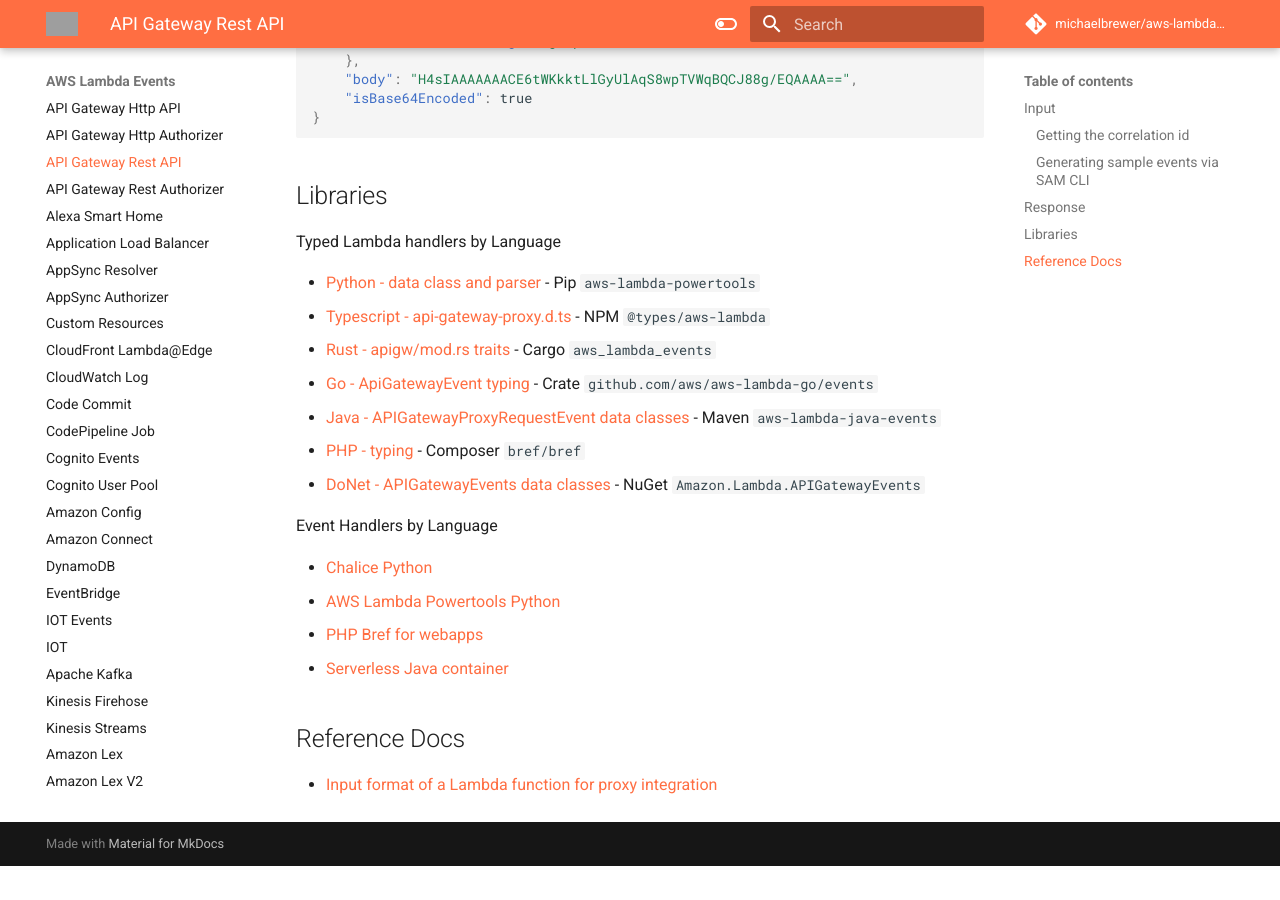
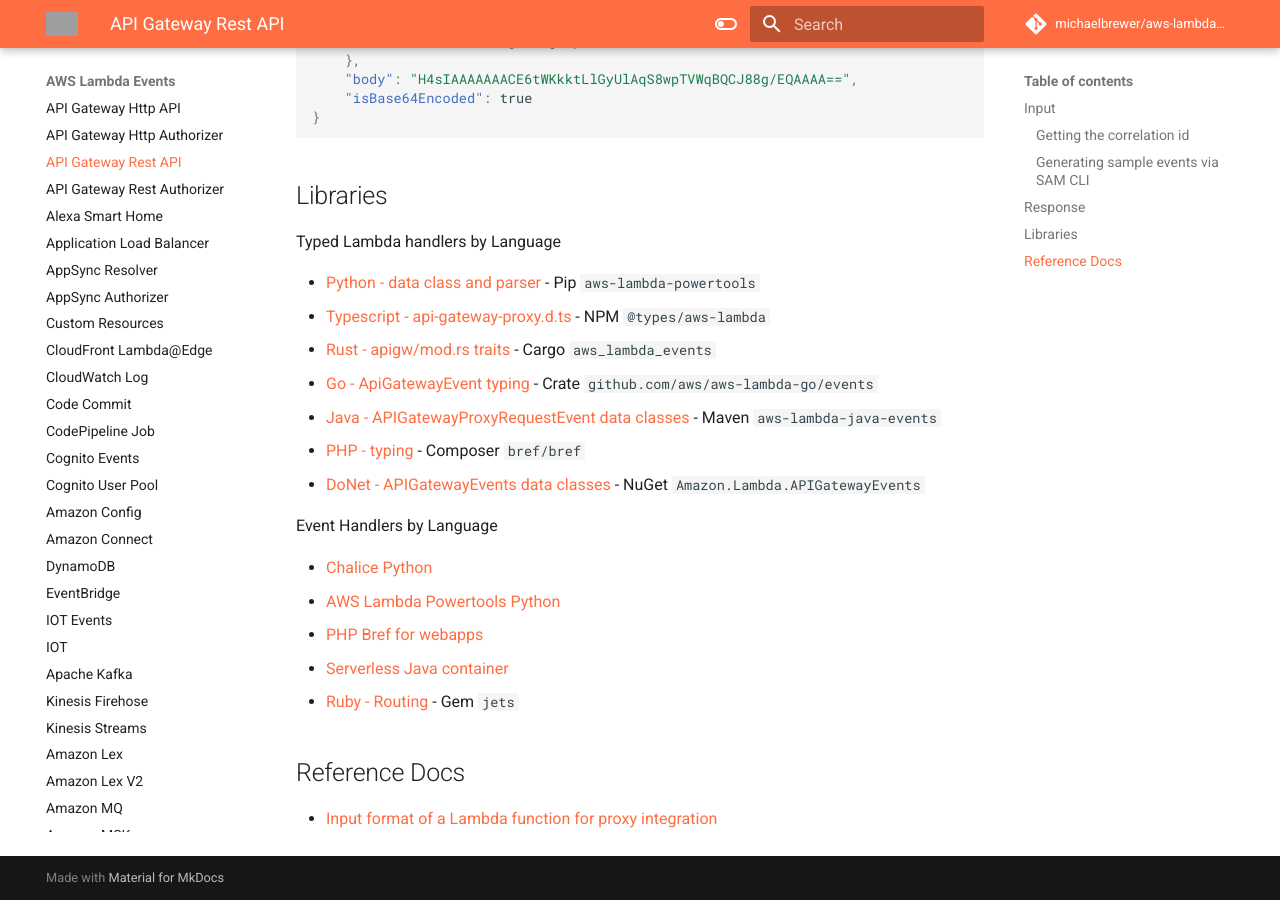
Before and after one commit to michaelbrewer/aws-lambda-events, an MkDocs documentation site: the page built from docs/rest-api.md, in a window 1280 px wide and 900 px high, scrolled down 5304 px. Built offline with MkDocs 1.6.1 and Material for MkDocs 9.7.7, drawn with Linux system fonts in a browser that asks for light colours; comment, search, counter and statistics services are not loaded; before the commit the page ends 6170 px from its top, so only the background shows below that; grey boxes are pictures that could not be loaded.

Commit message:
feat(rest-api): Add ruby library

```diff
--- a/docs/rest-api.md
+++ b/docs/rest-api.md
@@ -289,6 +289,7 @@
 - [AWS Lambda Powertools Python](https://awslabs.github.io/aws-lambda-powertools-python/latest/core/event_handler/api_gateway/)
 - [PHP Bref for webapps](https://bref.sh/docs/runtimes/http.html)
 - [Serverless Java container](https://github.com/awslabs/aws-serverless-java-container)
+- [Ruby - Routing](https://rubyonjets.com/docs/routing/overview/) - Gem `jets`
 
 ## Reference Docs
 
```
